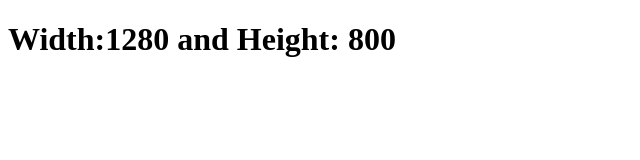
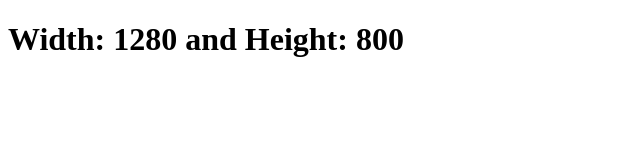
Before and after one commit to acciojob/screen-size-vaibha987, a website: page main.html in a window 1280 px wide. Shown: the whole page, without its empty margins (0-640 px from the left). Drawn offline with Linux system fonts and the light colour scheme.

Commit message:
created a submission

```diff
--- a/main.html
+++ b/main.html
@@ -1,28 +1,28 @@
 <!DOCTYPE html>
+<html lang="en">
+<head>
+    <meta charset="UTF-8">
+    <meta name="viewport" content="width=device-width, initial-scale=1.0">
+    <title>Screen Size</title>
+</head>
+<body>
+    <div id="sizeInfo">
+        <h1 id="dimensions"></h1>
+    </div>
 
-<html>
+    <script>
+        function updateWindowSize() {
+            const width = window.innerWidth;
+            const height = window.innerHeight;
+            const sizeText = `Width: ${width} and Height: ${height}`;
+            document.getElementById('dimensions').textContent = sizeText;
+        }
 
-<head>
-	<link rel="stylesheet" href="styles.css">
-</head>
+        // Call the function initially to display the size when the page loads
+        updateWindowSize();
 
-<body>
-	<!-- the entire body must be written by student -->
-	<div id="sizeInfo">
-	<h1></h1>
-	</div>
-    <script type="text/javascript">
-	// your code here
-const heading=document.getElementById("sizeInfo").querySelector("h1")
-function updateSize(){
-heading.innerText=`Width:${window.innerWidth} and Height: ${window.innerHeight}`
-}
-// Update the size whenever the window is resized
-window.addEventListener('resize', updateSize);
-updateSize()
-
-</script>
-
+        // Listen for window resize events
+        window.addEventListener('resize', updateWindowSize);
+    </script>
 </body>
-
 </html>
```
